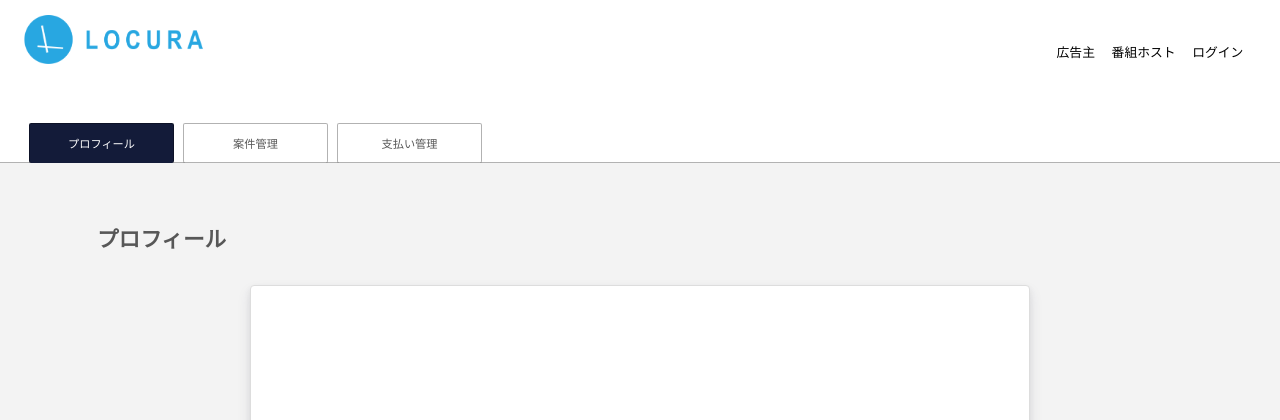
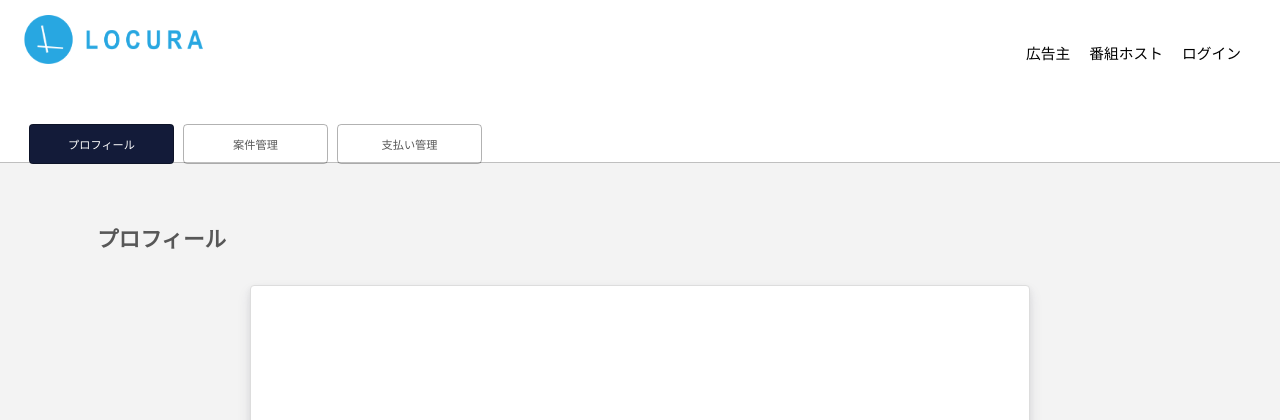
Before and after one commit to ry-32/locura_app, a Rails app: page /myaccount in a window 1280 px wide. Shown: the top 420 px of the page. Run offline with Rails 7, Linux system fonts and the light colour scheme; data that the repository does not hold is empty; style sheets or scripts are compiled from the project's sources; some libraries are stand-ins or nearby versions.

Commit message:
design updates

```diff
--- a/app/assets/stylesheets/application.css
+++ b/app/assets/stylesheets/application.css
@@ -38,7 +38,7 @@ body{
 }
 
 .header-ul li{
-    font-size: .8em;
+    font-size: .92em;
     float: left;
     margin-right: 1.3em;
 }
--- a/app/assets/stylesheets/home.scss
+++ b/app/assets/stylesheets/home.scss
@@ -423,13 +423,13 @@ footer a{
 .top-nav-bar{
     position: relative;
     height: 93px;
-    border-bottom: 1.3px solid rgba(0,0,0,.3);
+    border-bottom: 1.3px solid rgba(0,0,0,.25);
 }
 
 
 .top-nav-ul{
     position: absolute;
-    bottom: -1px;
+    bottom: -1.5px;
     margin: 0;
     padding-left: 29px;
 
@@ -440,14 +440,12 @@ footer a{
     list-style: none;
     height: 40px;
     width: 145px;
-    border-top: 1px solid rgba(0,0,0,.3);
-    border-right: 1px solid rgba(0,0,0,.3);
-    border-left: 1px solid rgba(0,0,0,.3);
+    border: .8px solid rgba(0,0,0,0.3);
     line-height: 40px;
     text-align: center;
     font-size: .7em;
     margin-right: 9px;
-    border-radius: 2.1px;
+    border-radius: 4.1px;
 }
 
 .top-nav-li:hover{
--- a/app/views/home/contact.html.erb
+++ b/app/views/home/contact.html.erb
@@ -28,7 +28,7 @@
 
     <section class="contact-wrapper">
         <div class="contact-container">
-            <h2 class="contact-title">問い合わせ</h2>
+            <h2 class="contact-title">お問い合わせ内容</h2>
             <div class="contact-form-wrapper">
                 <% if @contact.errors.any? %>
                     <div class="error-message-wrapper">
```
